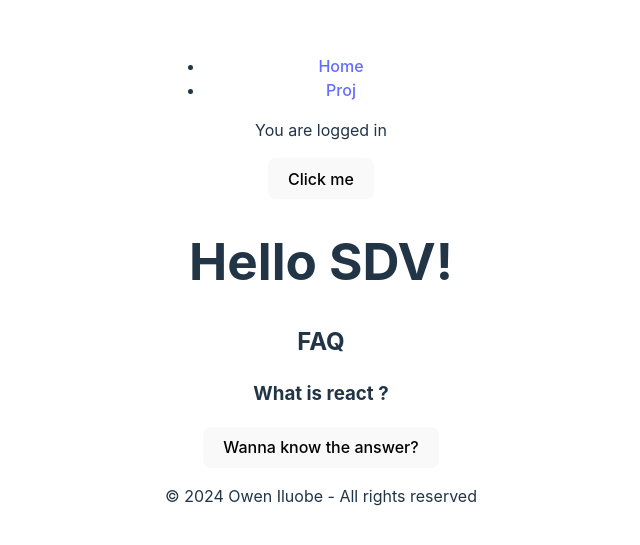
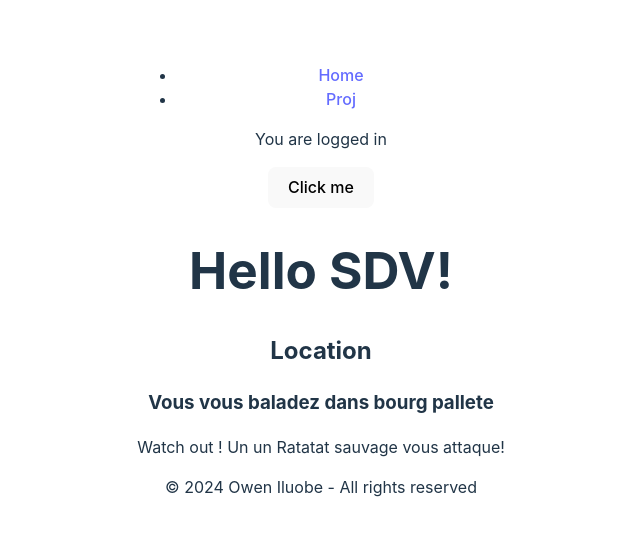
Before and after one commit to Owenews/reactv1, a React (Vite) app: page / in a window 1280 px wide. Shown: the part 119-664 px from the top of the page, without its empty margins (319-959 px from the left). Built offline with nearby package versions, Linux system fonts and the light colour scheme.

Commit message:
test branch of project

```diff
--- a/src/App.jsx
+++ b/src/App.jsx
@@ -5,6 +5,7 @@ import Footer from './components/Footer';
 import ShowPokemon from './components/ShowPokemon';
 import ListPokemon from './components/ListPokemon';
 import Faq from './components/Faq';
+import Location from './components/Location';
 
 const App = () => {
 
@@ -25,7 +26,7 @@ const App = () => {
         <h1>Hello SDV!</h1>
       </main>
 
-      <Faq />
+      <Location />
 
       <Footer />
     </>
--- /dev/null
+++ b/src/components/Location.jsx
@@ -0,0 +1,21 @@
+import { useState } from 'react';
+
+const Location = () => {
+  //Création d'une variable state pour stocker la réponse
+  // Elle nous donne aussi la possibilité d'initialiser la variable
+  const [isLocated, setIsLocated] = useState();
+
+  const displayLocation = () => {
+    setTimeout(setIsLocated, 5000, true);
+  };
+
+  return (
+    <section>
+      <h2>Location</h2>
+      <h3><strong>Vous vous baladez dans bourg pallete</strong></h3>
+        {displayLocation && <p>Watch out ! Un un Ratatat sauvage vous attaque!</p>}
+    </section>
+  );
+};
+
+export default Location;
```
